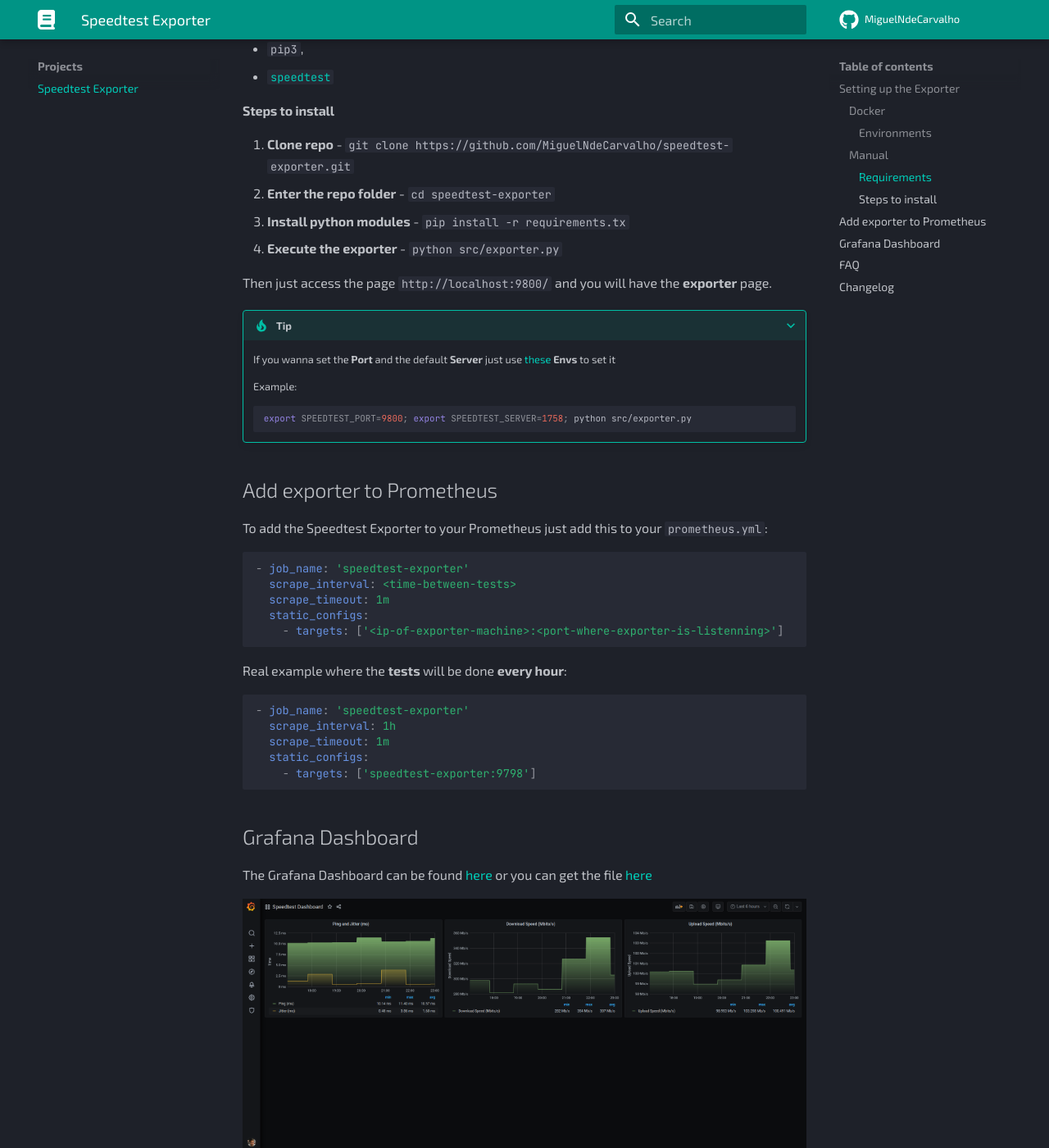
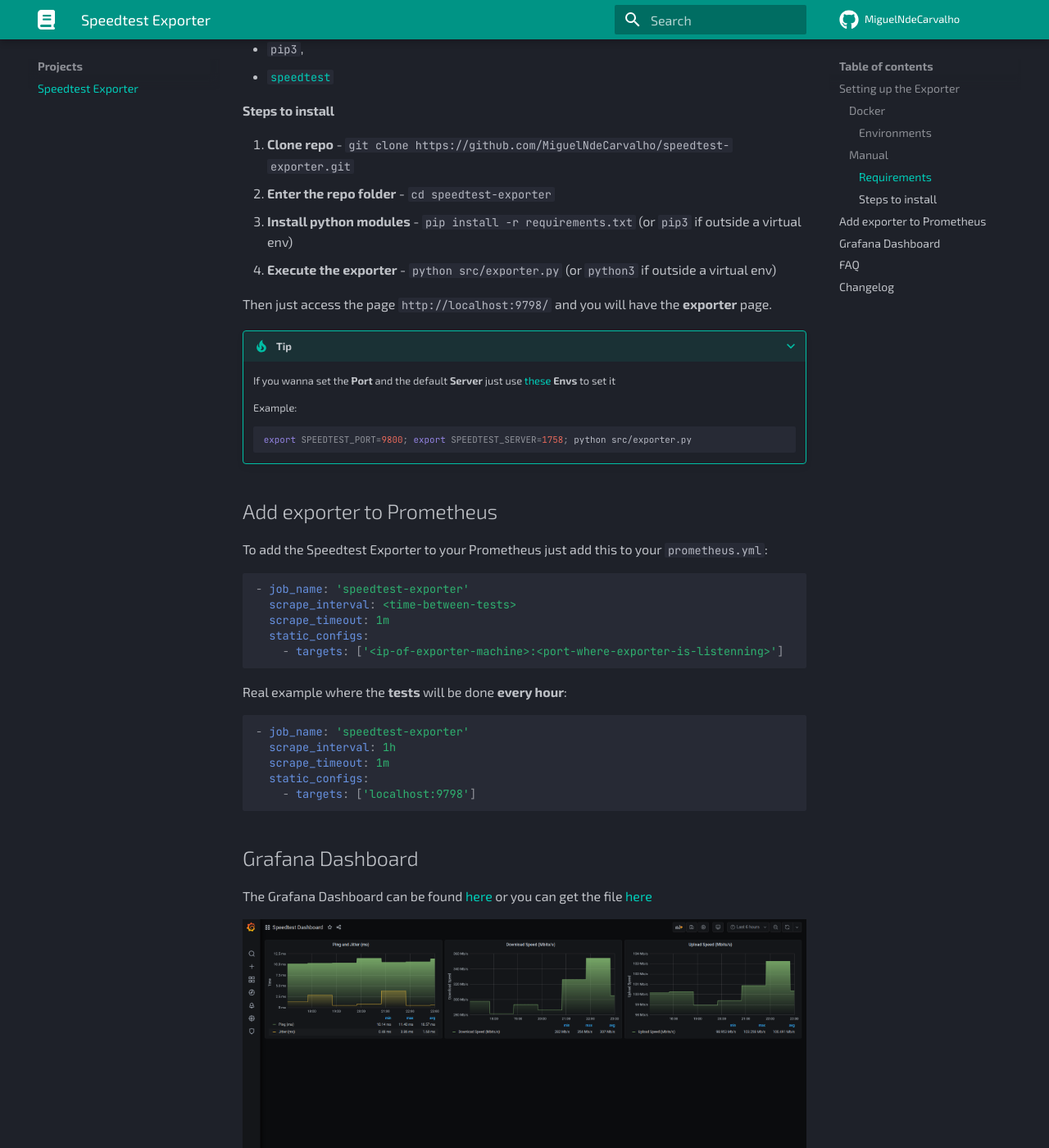
Before and after one commit to MiguelNdeCarvalho/mike-docs, an MkDocs documentation site: the page built from docs/projects/speedtest-exporter.md, in a window 1280 px wide and 1400 px high, scrolled down 2353 px. Shown: the whole window at 82% size. Built offline with MkDocs 1.6.1 and Material for MkDocs 9.7.7, drawn with Linux system fonts in a browser that asks for light colours.

Commit message:
Various tweaks/fixes to run python manually on RPi
These are the changes I found I had to make when running this on my Raspberry Pi

````diff
--- a/docs/projects/speedtest-exporter.md
+++ b/docs/projects/speedtest-exporter.md
@@ -110,10 +110,10 @@
 
 1. **Clone repo** - `git clone https://github.com/MiguelNdeCarvalho/speedtest-exporter.git`
 2. **Enter the repo folder** - `cd speedtest-exporter`
-3. **Install python modules** - `pip install -r requirements.tx`
-4. **Execute the exporter** - `python src/exporter.py`
+3. **Install python modules** - `pip install -r requirements.txt` (or `pip3` if outside a virtual env)
+4. **Execute the exporter** - `python src/exporter.py` (or `python3` if outside a virtual env)
 
-Then just access the page `http://localhost:9800/` and you will have the **exporter** page.
+Then just access the page `http://localhost:9798/` and you will have the **exporter** page.
 
 ???+ tip
     If you wanna set the **Port** and the default **Server** just use [these](#environments) **Envs** to set it
@@ -142,7 +142,7 @@
   scrape_interval: 1h
   scrape_timeout: 1m
   static_configs:
-    - targets: ['speedtest-exporter:9798']
+    - targets: ['localhost:9798']
 ```
 
 ## Grafana Dashboard
````
